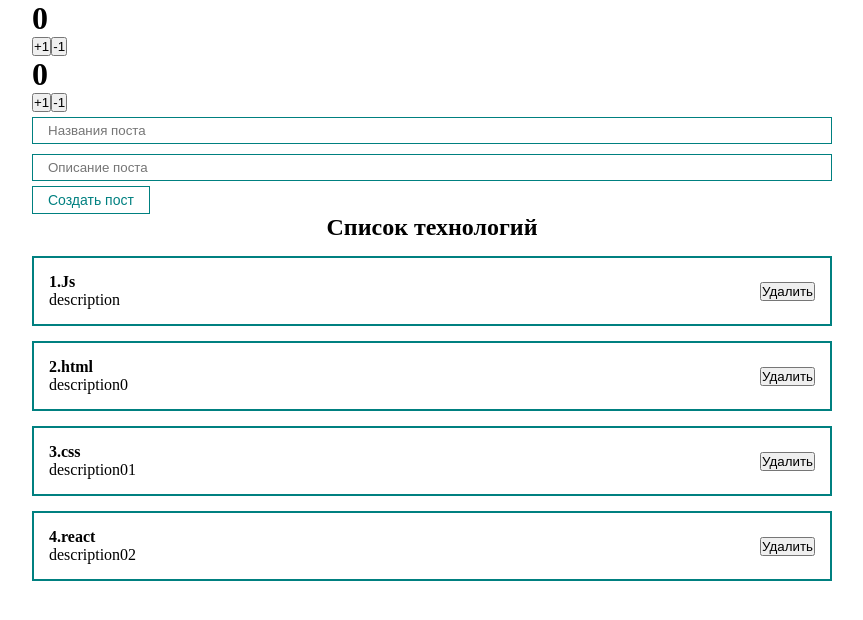
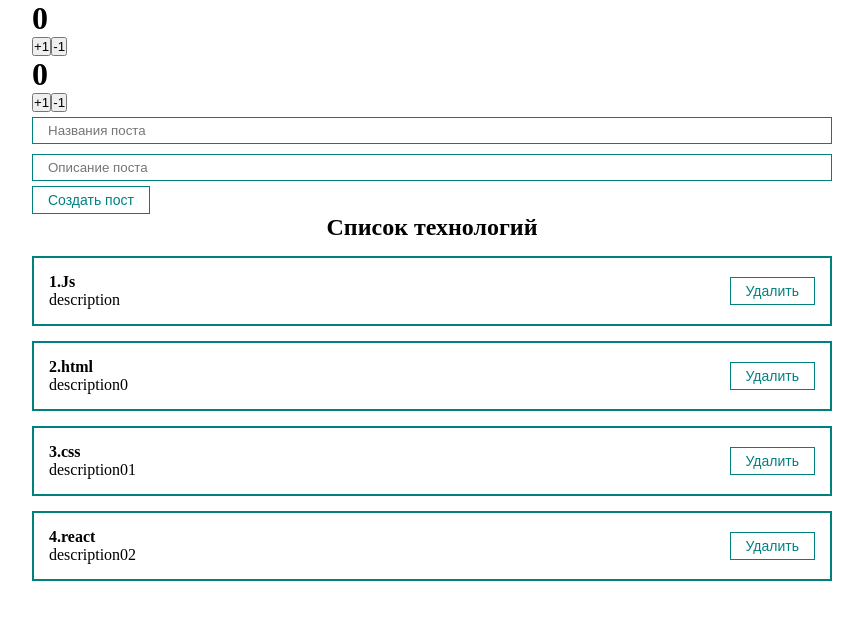
Before and after one commit to vovkasWeb/react-osnova, a React (Create React App) app: page / in a window 1280 px wide. Shown: the top 620 px of the page, without its empty margins (208-1071 px from the left). Built offline with nearby package versions, Linux system fonts and the light colour scheme.

Commit message:
add: list

```diff
--- a/src/App.js
+++ b/src/App.js
@@ -4,8 +4,7 @@ import ClassCounter from './components/ClassCounter'
 
 import './style/App.css'
 import PostList from './components/PostList'
-import MyButton from './components/UI/button/MyButton'
-import MyInput from './components/UI/input/MyInput'
+import PostForm from './components/PostForm'
 
 function App() {
 	const [likes, setLikes] = useState(0)
@@ -19,33 +18,21 @@ function App() {
 	function ss(i) {
 		setLikes(likes + i)
 	}
-	const[post, setPost] = useState({title: '',body: ''});
+
 	const bodyInputRef = useRef()
-	const addNewPost = e => {
-		e.preventDefault()
-		setPosts([...posts,{...post,id:Date.now()}])
-    setPost({ title: '', body: '' })
+	const createPost = newPost => {
+		setPosts([...posts, newPost])
 	}
+	const removePost = post => {
+		setPosts(posts.filter(p => p.id !== post.id))
+	}
+
 	return (
 		<div className='App'>
 			<Counter />
 			<ClassCounter />
-			<form>
-				<MyInput
-					value={post.title}
-					onChange={e => setPost({ ...post, title: e.target.value })}
-					type='text'
-					placeholder='Названия поста'
-				/>
-				<MyInput
-					type='text'
-					value={post.body}
-					onChange={e => setPost({ ...post, body: e.target.value })}
-					placeholder='Описание поста'
-				/>
-				<MyButton onClick={e => addNewPost(e)}>Cоздать пост</MyButton>
-			</form>
-			<PostList posts={posts} title={'Список технологий'} />
+			<PostForm create={createPost} />
+			<PostList posts={posts} remove={removePost} title={'Список технологий'} />
 		</div>
 	)
 }
--- /dev/null
+++ b/src/components/PostForm.js
@@ -0,0 +1,36 @@
+import React, { useState } from 'react'
+import MyInput from './UI/input/MyInput'
+import MyButton from './UI/button/MyButton'
+
+const PostForm = ({ create }) => {
+	const [post, setPost] = useState({ title: '', body: '' })
+
+	const addNewPost = e => {
+		e.preventDefault()
+		const newPost = {
+			...post,
+			id: Date.now()
+		}
+		create(newPost)
+		setPost({ title: '', body: '' })
+	}
+	return (
+		<form>
+			<MyInput
+				value={post.title}
+				onChange={e => setPost({ ...post, title: e.target.value })}
+				type='text'
+				placeholder='Названия поста'
+			/>
+			<MyInput
+				type='text'
+				value={post.body}
+				onChange={e => setPost({ ...post, body: e.target.value })}
+				placeholder='Описание поста'
+			/>
+			<MyButton onClick={e => addNewPost(e)}>Cоздать пост</MyButton>
+		</form>
+	)
+}
+
+export default PostForm
--- a/src/components/PostItem.js
+++ b/src/components/PostItem.js
@@ -1,14 +1,18 @@
 import React from 'react'
+import MyButton from './UI/button/MyButton'
 
-const PostItem = ({ post :{id,title,body}}) => {
+const PostItem = ({ post, remove }) => {
+	const { id, title, body } = post
 	return (
 		<div className='post'>
 			<div className='post__content'>
-				<strong>{id}.{title}</strong>
+				<strong>
+					{id}.{title}
+				</strong>
 				<div>{body}</div>
 			</div>
 			<div className='post__btns'>
-				<button>Удалить</button>
+				<MyButton onClick={() => remove(post)}>Удалить</MyButton>
 			</div>
 		</div>
 	)
--- a/src/components/PostList.js
+++ b/src/components/PostList.js
@@ -1,11 +1,11 @@
 import React from 'react'
 import PostItem from './PostItem'
-const PostList = ({ posts,title}) => {
+const PostList = ({ posts,title,remove}) => {
 	return (
 		<>
 			<h2 style={{ textAlign: 'center' }}>{title}</h2>
 			{posts.map(post => (
-				<PostItem key={post.id} post={post} />
+				<PostItem key={post.id} post={post} remove={remove} />
 			))}
 		</>
 	)
```
